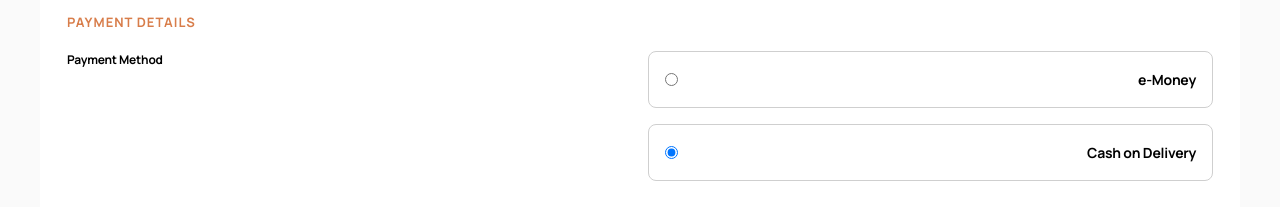
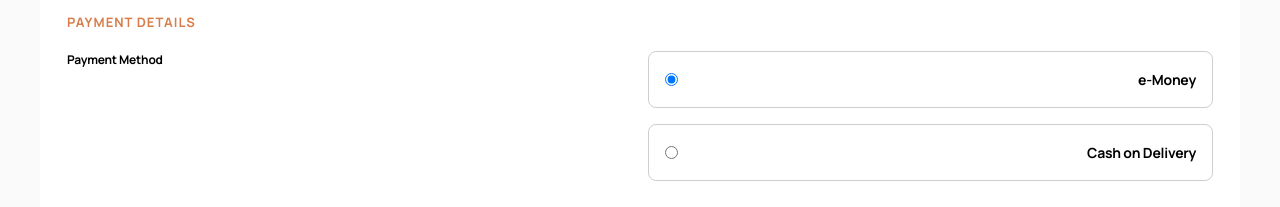
Before and after one commit to kanae367/audiophile, a Vue app: page /checkout in a window 1280 px wide. Shown: the part 827-1034 px from the top of the page. Built offline with nearby package versions, Linux system fonts and the light colour scheme.

Commit message:
fix: added correct label to payment methods

```diff
--- a/src/views/CheckoutView.vue
+++ b/src/views/CheckoutView.vue
@@ -150,7 +150,7 @@ const onSubmit = handleSubmit((values) => {
           <div class="payment-container">
             <label>Payment Method</label>
             <div>
-              <label for="payment" class="payment-item">
+              <label for="emoney" class="payment-item">
                 <input
                   type="radio"
                   checked
@@ -158,17 +158,18 @@ const onSubmit = handleSubmit((values) => {
                   value="e-money"
                   v-model="paymentMethod"
                   name="payment"
+                  id="emoney"
                 />
                 e-Money
               </label>
-              <label for="payment" class="payment-item">
+              <label for="cash" class="payment-item">
                 <input
                   type="radio"
-                  checked
                   class="payment-radio"
                   value="cash"
                   v-model="paymentMethod"
                   name="payment"
+                  id="cash"
                 />
                 Cash on Delivery
               </label>
```
